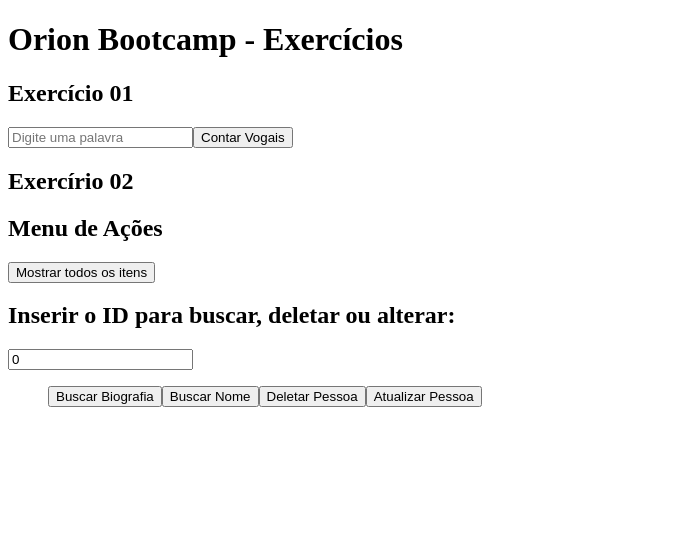
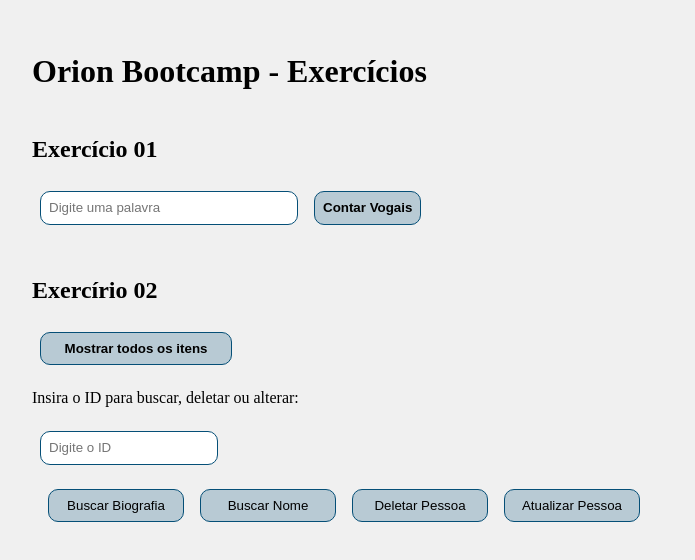
Before and after one commit to Tita-Simoni/Orion-Bootcamp---Exercicios, an Angular app: page /exercicio02 in a window 1280 px wide. Shown: the top 560 px of the page, without its empty margins (0-695 px from the left). Built offline with nearby package versions, Linux system fonts and the light colour scheme.

Commit message:
Finalização dos exercícios - correção da normalização do exercício 01 e finalização da página WEB com os exercícios

```diff
--- a/src/app/app.component.css
+++ b/src/app/app.component.css
@@ -0,0 +1,13 @@
+@import url('https://fonts.googleapis.com/css2?family=Montserrat:wght@400;600;700&family=Poppins:wght@200&display=swap');
+
+body {
+    font-family: Poppins, sans-serif;
+    font-weight: 400;
+    font-size: 16px;
+    margin-bottom: 5rem;
+    padding-bottom: 5rem;
+}
+
+h2 {
+    padding-top: 1.5rem;
+}
--- a/src/app/exercicio01/exercicio01.component.css
+++ b/src/app/exercicio01/exercicio01.component.css
@@ -0,0 +1,31 @@
+@import url('https://fonts.googleapis.com/css2?family=Montserrat:wght@400;600;700&family=Poppins:wght@200&display=swap');
+
+body {
+    font-family: Poppins, sans-serif;
+}
+
+.countVowels{
+    display: flex;
+}
+
+.inputWord{
+    height: 1rem;
+    width: 15rem;
+    padding: 0.5rem;
+    margin: 0.5rem;
+    border: 1.5px solid #054F77;
+    border-radius: 10px;
+}
+
+.btnCount {
+    padding: 0.5rem;
+    margin: 0.5rem;
+    border: 1px solid #054F77;
+    border-radius: 10px;
+    background-color:#B8CAD4;
+    font-weight: 700;
+}
+
+.vowels {
+    font-size: 1rem;
+}
--- a/src/app/exercicio01/exercicio01.component.html
+++ b/src/app/exercicio01/exercicio01.component.html
@@ -1,10 +1,10 @@
 <h2>Exercício 01</h2>
 
-<div>
-    <input [(ngModel)]="userWord" placeholder="Digite uma palavra">
-    <button (click)="countVowels()">Contar Vogais</button>
+<div class="countVowels">
+    <input [(ngModel)]="userWord" placeholder="Digite uma palavra" class="inputWord">
+    <button (click)="countVowels()" class="btnCount">Contar Vogais</button>
 </div>
 
 <div *ngIf="numVowels !== undefined">
-    <p>A palavra '{{ userWord }}' tem {{ numVowels }} vogais.</p>
+    <p class="vowels">A palavra '{{ userWord }}' tem {{ numVowels }} vogais.</p>
 </div>
--- a/src/app/exercicio01/exercicio01.component.ts
+++ b/src/app/exercicio01/exercicio01.component.ts
@@ -8,7 +8,7 @@ import { Component } from '@angular/core';
 @Component({
   selector: 'app-exercicio01',
   templateUrl: './exercicio01.component.html',
-  styleUrls: ['./exercicio01.component.css']
+  styleUrls: ['./exercicio01.component.css', '../app.component.css']
 })
 
 export class Exercicio01Component {
@@ -20,16 +20,22 @@ export class Exercicio01Component {
   /**
    * O número de vogais da palavra
    */
+
   numVowels: number | undefined;
+
 
   /**
    * Função para contar o número de vogais da palavra inserida pelo usuário
-   */
-  countVowels(): void {
+  */
+ countVowels(): void {
+    /**
+     * Expressão para normalizar a palavra
+     */
+    const normalizeWord = this.userWord.normalize('NFD');
     /**
      * Expessão redular para encontrar todas as vogais na palavra
      */
-    const vowels = this.userWord.match(/[aeiou]/gi);
+    const vowels = normalizeWord.match(/[aeiou]/gi);
 
     /**
      * Atribui o número de vogais à variável numVowels
--- a/src/app/exercicio02/exercicio02.component.css
+++ b/src/app/exercicio02/exercicio02.component.css
@@ -0,0 +1,42 @@
+@import url('https://fonts.googleapis.com/css2?family=Montserrat:wght@400;600;700&family=Poppins:wght@200&display=swap');
+
+body {
+    font-family: Poppins, sans-serif;
+}
+
+.btnShowItems {
+    padding: 0.5rem;
+    margin: 0.5rem;
+    border: 1px solid #054F77;
+    border-radius: 10px;
+    background-color:#B8CAD4;
+    font-weight: 700;
+    width: 12rem;
+}
+
+.inputID {
+    height: 1rem;
+    width: 10rem;
+    padding: 0.5rem;
+    margin: 0.5rem;
+    border: 1.5px solid #054F77;
+    border-radius: 10px;
+}
+
+.btnOptions {
+    display: flex;
+    justify-content: space-between;
+    width: 50%;
+    margin: 0.5rem;
+}
+
+.btn {
+    padding: 0.5rem;
+    margin: 0.5rem;
+    border: 1px solid #054F77;
+    border-radius: 10px;
+    background-color:#B8CAD4;
+    font-weight: 500;
+    width: 30rem;
+    margin-bottom: 5rem;
+}
--- a/src/app/exercicio02/exercicio02.component.html
+++ b/src/app/exercicio02/exercicio02.component.html
@@ -1,10 +1,8 @@
 <h2>Exercírio 02</h2>
 
 <div>
-    <h2>Menu de Ações</h2>
-
     <div>
-        <button (click)="executeAction('showAll', $event)">Mostrar todos os itens</button>
+        <button (click)="executeAction('showAll', $event)" class="btnShowItems">Mostrar todos os itens</button>
         <div *ngIf="showAll">
             <ul>
                 <li *ngFor="let item of list">
@@ -18,16 +16,16 @@
     </div>
 
     <div>
-        <h2>Inserir o ID para buscar, deletar ou alterar:</h2>
-        <input [(ngModel)]="id" type="number" placeholder="Digite o ID e depois selecione a opção abaixo:">
+        <p>Insira o ID para buscar, deletar ou alterar:</p>
+        <input class="inputID" type="number" placeholder="Digite o ID">
     </div>
 
-    <ul>
-      <button (click)="executeAction('findBio', $event)">Buscar Biografia</button>
-      <button (click)="executeAction('findName', $event)">Buscar Nome</button>
-      <button (click)="executeAction('deleteItem', $event)">Deletar Pessoa</button>
-      <button (click)="executeAction('updateItem', $event)">Atualizar Pessoa</button>
-    </ul>
+    <div class="btnOptions">
+        <button (click)="executeAction('findBio', $event)" class="btn">Buscar Biografia</button>
+        <button (click)="executeAction('findName', $event)" class="btn">Buscar Nome</button>
+        <button (click)="executeAction('deleteItem', $event)" class="btn">Deletar Pessoa</button>
+        <button (click)="executeAction('updateItem', $event)" class="btn">Atualizar Pessoa</button>
+    </div>
 
     <div *ngIf="showUpdateFields">
         <h2>Alterar os seguintes campos:</h2>
--- a/src/styles.css
+++ b/src/styles.css
@@ -1 +1,7 @@
-/* You can add global styles to this file, and also import other style files */
+html, body {
+    margin: 0;
+    padding: 1rem;
+    height: 100%;
+    background-color: #f0f0f0;
+
+}
```
Also changed, not shown: src/app/exercicio02/exercicio02.component.ts (+10 -2 lines).
